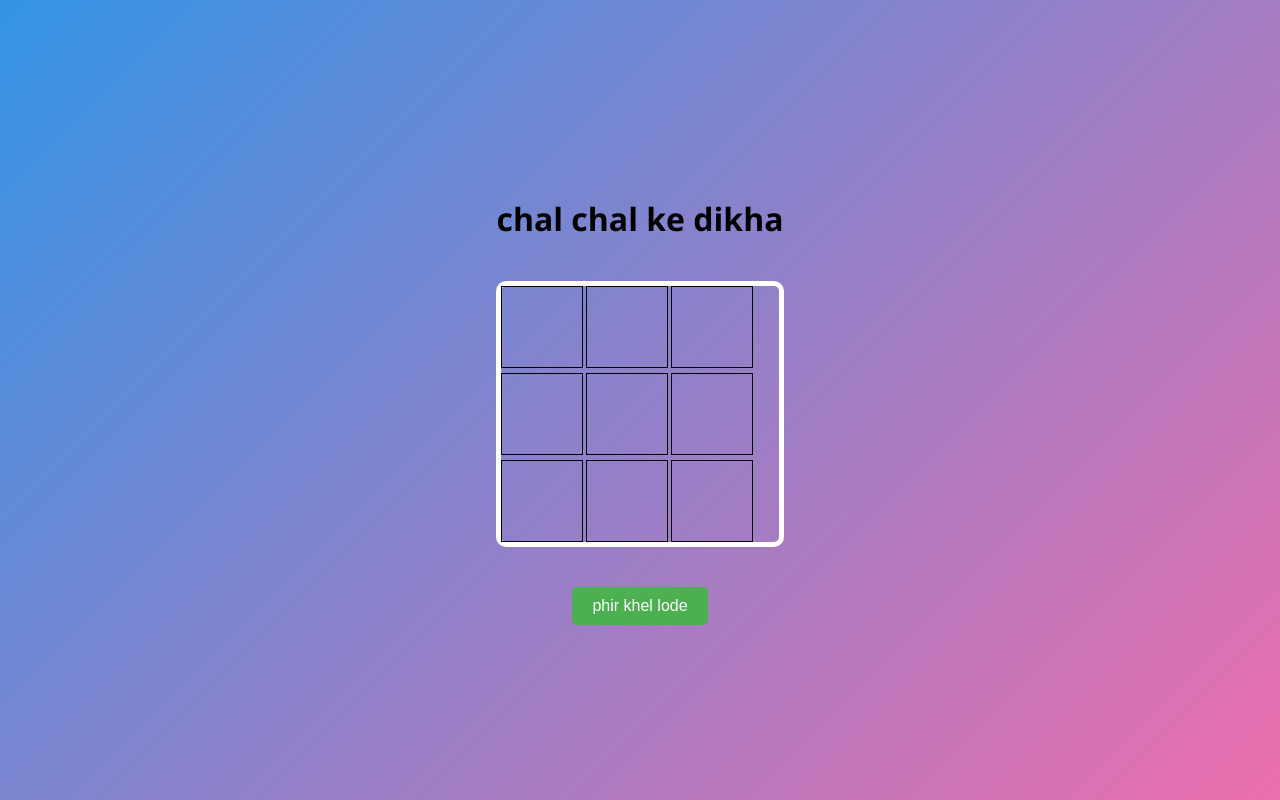
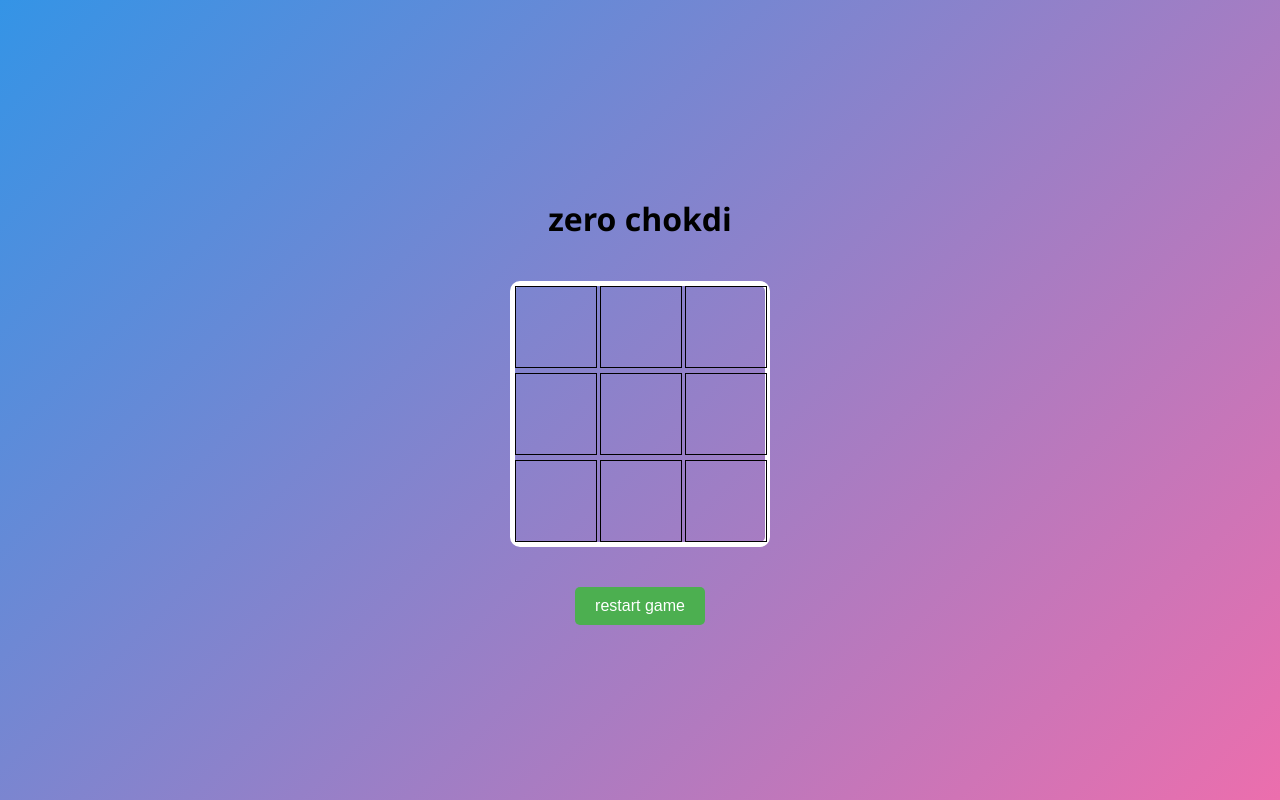
Before and after one commit to vishalvadhiya18/Application, a plain HTML site: page index.html in a window 1280 px wide. Drawn offline with Linux system fonts and the light colour scheme.

Commit message:
Update index.html

```diff
--- a/index.html
+++ b/index.html
@@ -8,7 +8,7 @@
 </head>
 <body>
   <div class="container">
-    <h1>chal chal ke dikha</h1>
+    <h1>zero chokdi</h1>
     <div class="game-container">
       <div class="game-board" id="gameBoard">
         <!-- The game board will be generated using JavaScript -->
@@ -20,7 +20,7 @@
         <button onclick="startGame()">New Game</button>
       </div>
     </div>
-    <button class="restart-button" onclick="restartAnimation()">phir khel lode</button>
+    <button class="restart-button" onclick="restartAnimation()">restart game</button>
   </div>
   <script src="script.js"></script>
 </body>
```
